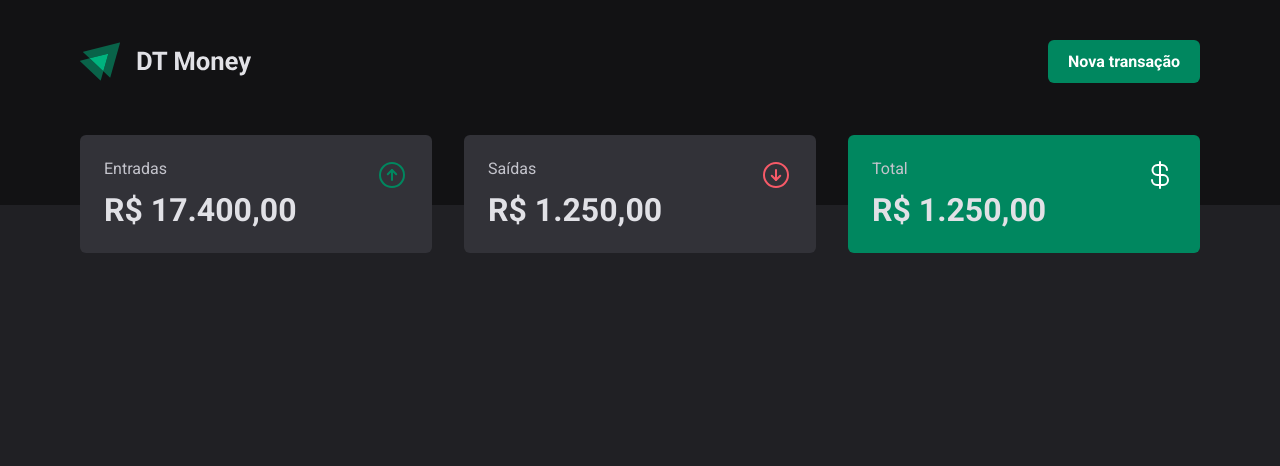
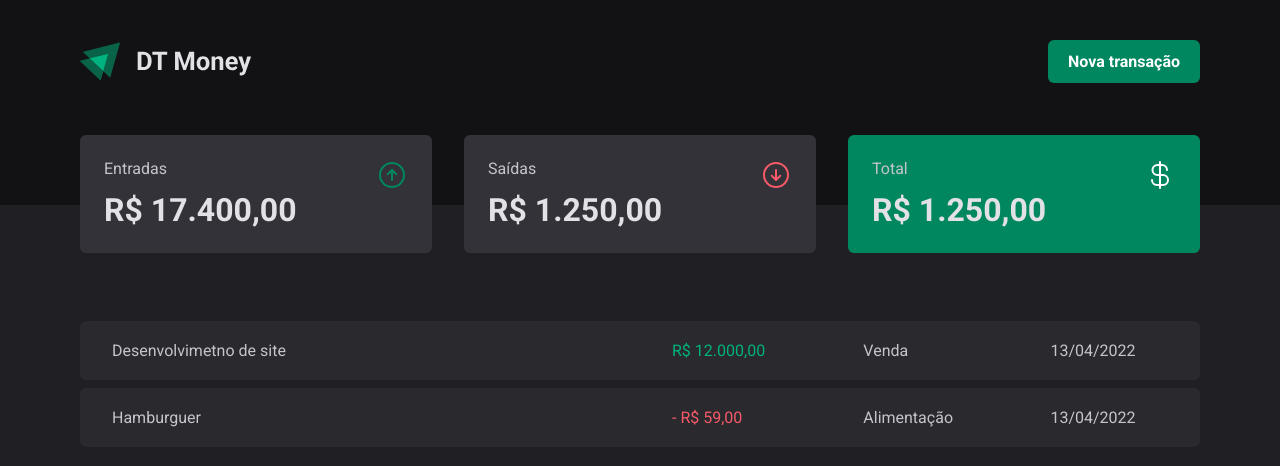
Before and after one commit to MayconSlv/DT-Money, a React (Vite) app: page / in a window 1280 px wide. Shown: the top 466 px of the page. Built offline with nearby package versions, Linux system fonts and the light colour scheme.

Commit message:
criação da Transaction Content

```diff
--- a/src/pages/Transactions/index.tsx
+++ b/src/pages/Transactions/index.tsx
@@ -1,7 +1,12 @@
 import { ArrowCircleUp, ArrowCircleDown, CurrencyDollar } from 'phosphor-react'
 import { Header } from '../../components/Header'
 import { Summary } from '../../components/Summary'
-import { SummaryDisplay } from './styles'
+import {
+  PriceHighLight,
+  SummaryDisplay,
+  TransactionsContainer,
+  TransactionsTable,
+} from './styles'
 import { useTheme } from 'styled-components'
 
 export function Transactions() {
@@ -28,6 +33,30 @@
           variant="green"
         />
       </SummaryDisplay>
+
+      <TransactionsContainer>
+        <TransactionsTable>
+          <tbody>
+            <tr>
+              <td width="50%">Desenvolvimetno de site</td>
+              <td>
+                <PriceHighLight variant="income">R$ 12.000,00</PriceHighLight>
+              </td>
+              <td>Venda</td>
+              <td>13/04/2022</td>
+            </tr>
+
+            <tr>
+              <td width="50%">Hamburguer</td>
+              <td>
+                <PriceHighLight variant="outcome">- R$ 59,00</PriceHighLight>
+              </td>
+              <td>Alimentação</td>
+              <td>13/04/2022</td>
+            </tr>
+          </tbody>
+        </TransactionsTable>
+      </TransactionsContainer>
     </div>
   )
 }
--- a/src/pages/Transactions/styles.ts
+++ b/src/pages/Transactions/styles.ts
@@ -7,3 +7,41 @@
   margin: 0 auto;
   margin-top: -7rem;
 `
+export const TransactionsContainer = styled.main`
+  width: 100%;
+  max-width: 1120px;
+  margin: 6rem auto 0;
+`
+
+export const TransactionsTable = styled.table`
+  width: 100%;
+  border-collapse: separate;
+  border-spacing: 0 0.8rem;
+
+  td {
+    background: ${({ theme }) => theme['gray-500']};
+    padding: 2rem 3.2rem;
+    color: ${({ theme }) => theme['gray-200']};
+
+    &:first-child {
+      border-top-left-radius: 6px;
+      border-bottom-left-radius: 6px;
+    }
+
+    &:last-child {
+      border-top-right-radius: 6px;
+      border-bottom-right-radius: 6px;
+    }
+  }
+`
+
+interface PriceHighlightProps {
+  variant: 'income' | 'outcome'
+}
+
+export const PriceHighLight = styled.span<PriceHighlightProps>`
+  color: ${(props) =>
+    props.variant === 'income'
+      ? props.theme['green-light']
+      : props.theme['base-red']};
+`
```
